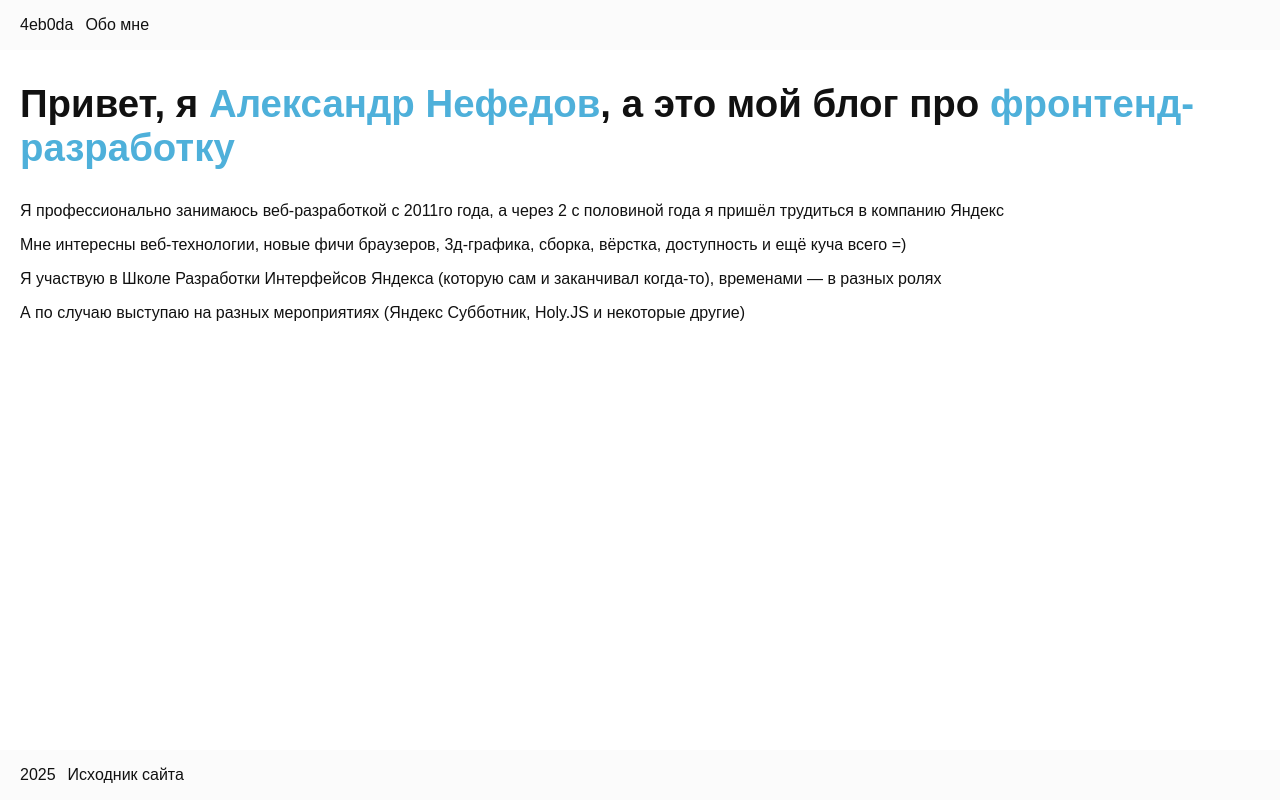
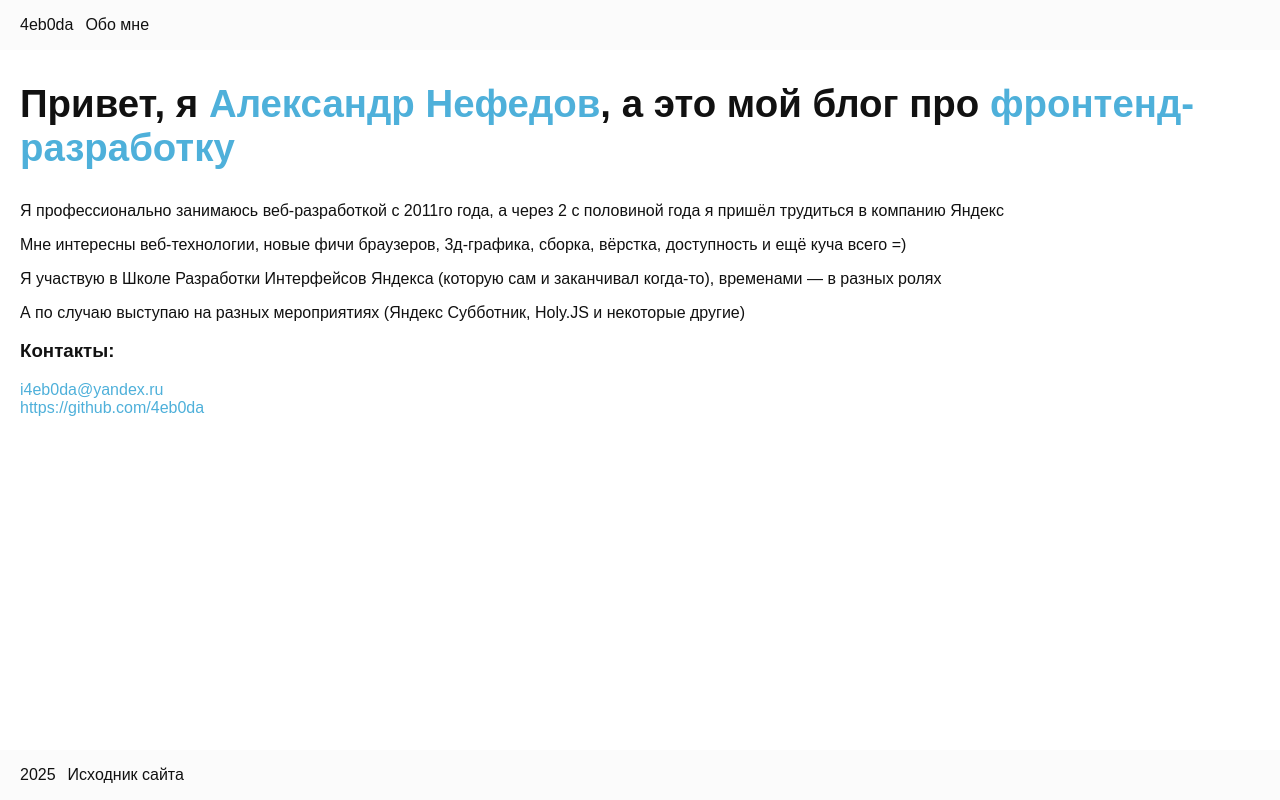
Before and after one commit to 4eb0da/4eb0da.github.io, a SvelteKit app: page /about in a window 1280 px wide. Built offline with nearby package versions, Linux system fonts and the light colour scheme.

Commit message:
Contacts

```diff
--- a/src/routes/about/+page.svelte
+++ b/src/routes/about/+page.svelte
@@ -32,6 +32,16 @@
     <p>
         А по случаю выступаю на разных мероприятиях (Яндекс Субботник, Holy.JS и некоторые другие)
     </p>
+
+    <h3>Контакты:</h3>
+
+    <address>
+        <a href="mailto:i4eb0da@yandex.ru">i4eb0da@yandex.ru</a>
+
+        <br>
+
+        <a href="https://github.com/4eb0da" target="_blank">https://github.com/4eb0da</a>
+    </address>
 </main>
 
 <style>
@@ -57,4 +67,17 @@
     .highlight {
         color: var(--accent);
     }
+
+    address {
+        font-style: normal;
+    }
+
+    a {
+        color: var(--accent);
+        text-decoration: none;
+
+        &:hover {
+            text-decoration: underline;
+        }
+    }
 </style>
```
